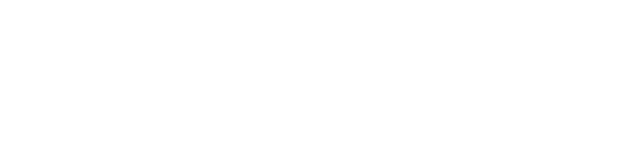
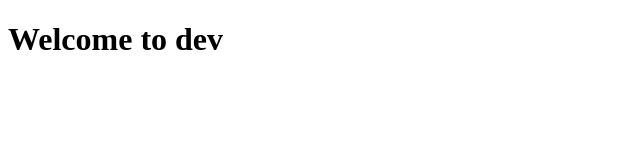
Before and after one commit to razi4ooqi/class-branch, a plain HTML site: page dev.html in a window 1280 px wide. Shown: the whole page, without its empty margins (0-640 px from the left). Drawn offline with Linux system fonts and the light colour scheme.

Commit message:
Update dev.html

```diff
--- a/dev.html
+++ b/dev.html
@@ -7,6 +7,6 @@
     <title>Document</title>
 </head>
 <body>
-
+    <h1>Welcome to dev</h1>
 </body>
 </html>
```
